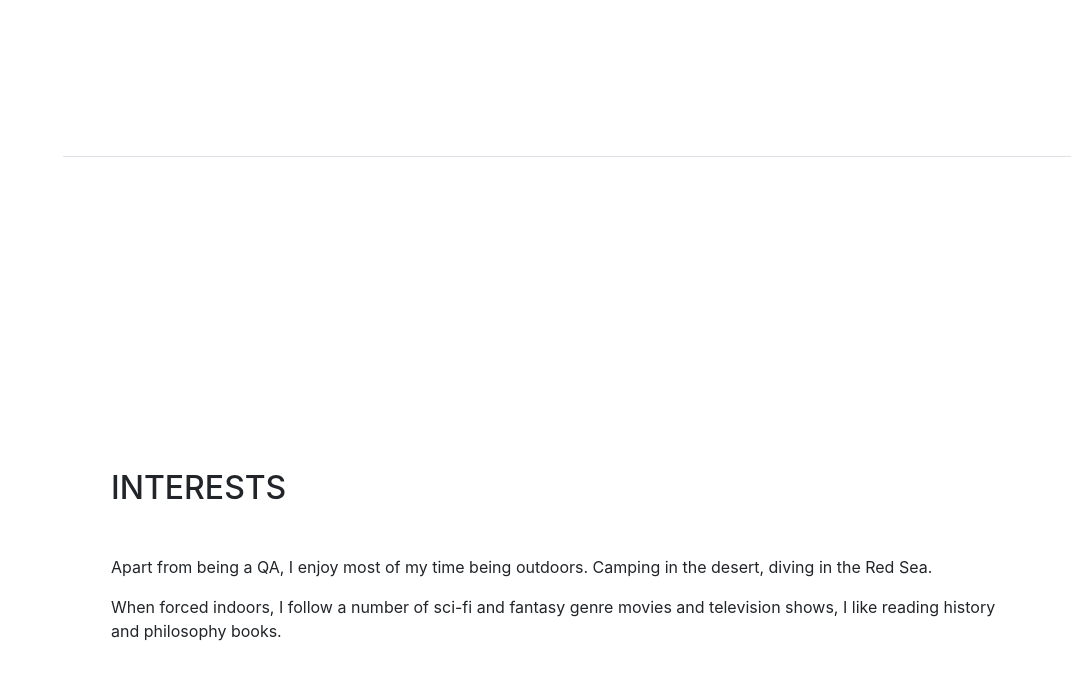
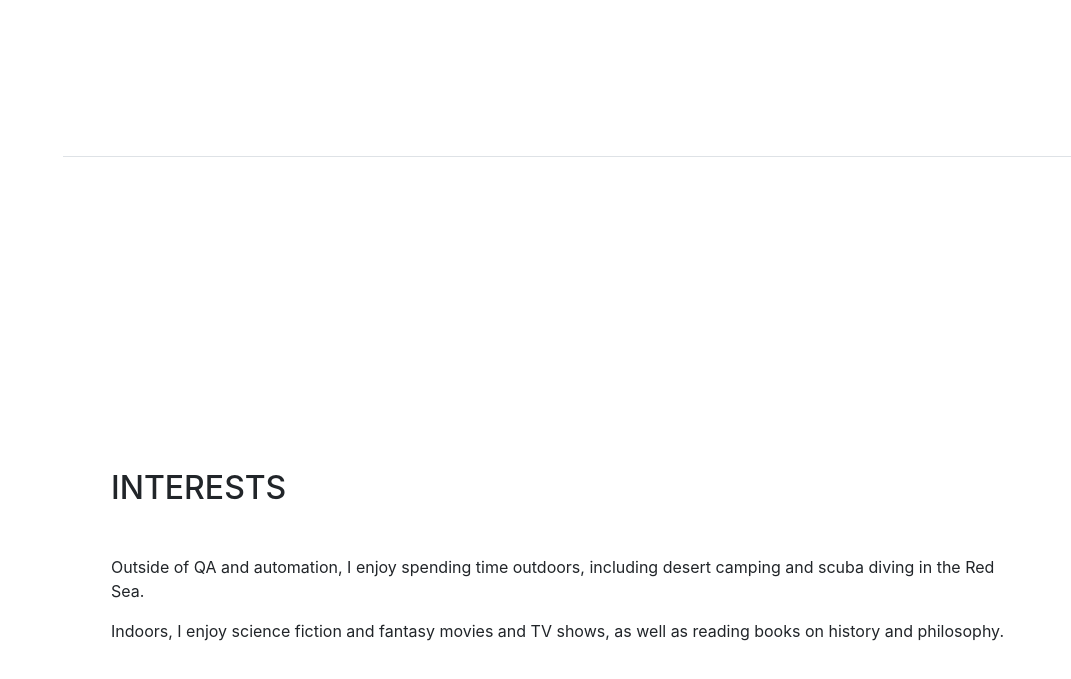
Before and after one commit to ShonHosman/Resume, a website with bundled scripts: page index.html in a window 1280 px wide. Shown: the part 3128-3807 px from the top of the page, without its empty margins (209-1280 px from the left). Built offline with nearby package versions, Linux system fonts and the light colour scheme; a web font is replaced by a local one.

Commit message:
Update index.html

```diff
--- a/index.html
+++ b/index.html
@@ -253,8 +253,12 @@
       <section class="resume-section p-3 p-lg-5 d-flex flex-column" id="interests">
         <div class="my-auto">
           <h2 class="mb-5">Interests</h2>
-          <p>Apart from being a QA, I enjoy most of my time being outdoors. Camping in the desert, diving in the Red Sea.</p>
-          <p class="mb-0"> When forced indoors, I follow a number of sci-fi and fantasy genre movies and television shows, I like reading history and philosophy books.</p>
+          <p>
+		      Outside of QA and automation, I enjoy spending time outdoors, including desert camping and scuba diving in the Red Sea.
+		    </p>
+		    <p class="mb-0">
+		      Indoors, I enjoy science fiction and fantasy movies and TV shows, as well as reading books on history and philosophy.
+		    </p>
         </div>
       </section>
 
```
